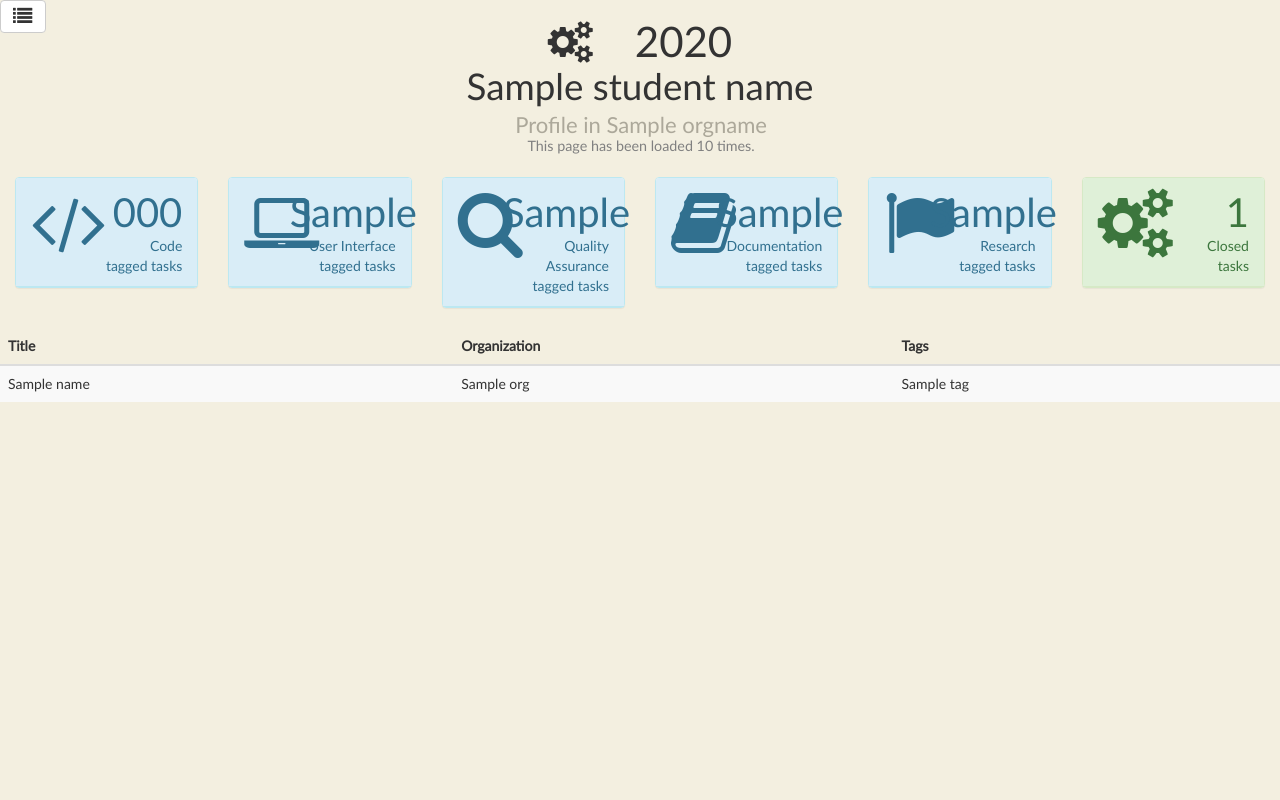
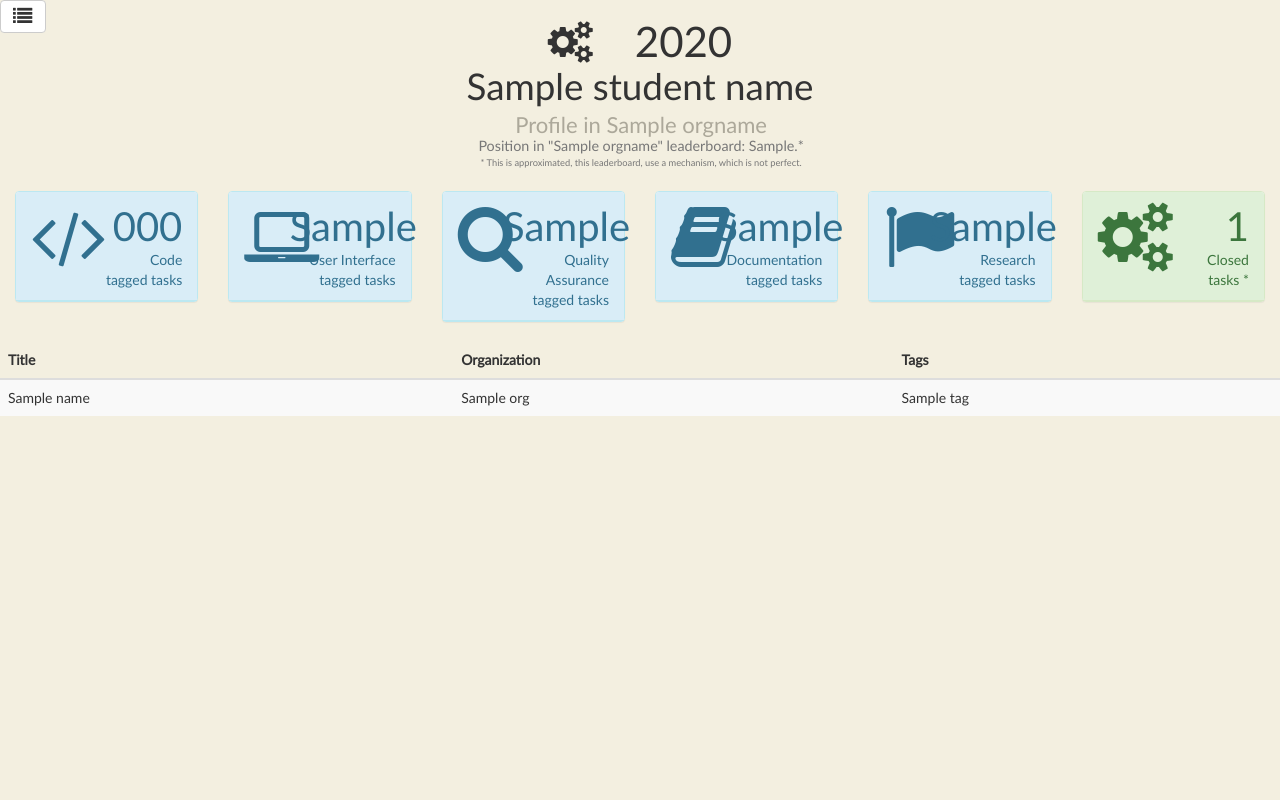
Before and after one commit to i5o/GCILeaderboard-old, a Flask app: template templates/student.html in a window 1280 px wide. Run offline with Flask 2, Linux system fonts and the light colour scheme; the template is opened without the code that fills it: most values are stand-ins (such as "Sample title", 1, 10 or a date in 2020); parts of the project's set-up code (start-up, migrations or seed data) failed here and were passed over; some libraries are stand-ins or nearby versions.

Commit message:
Few changes
Removed times_loaded, and added position in {{ org }}.

Moved more code to utils.py

```diff
--- a/main.py
+++ b/main.py
@@ -31,32 +31,16 @@ app = Flask(__name__)
 GCI = GCIUtils()
 
 
-@app.route('/*')
-def update_times():
-    global TIMES_RELOADED
-    if not os.path.exists("visits.json"):
-        open("visits.json", "w").write("{}")
-
-    TIMES_RELOADED = json.loads(open("visits.json", "r").read())
-    if not request.path in TIMES_RELOADED:
-        TIMES_RELOADED[request.path] = 1
-    else:
-        TIMES_RELOADED[request.path] += 1
-    open("visits.json", "w").write(json.dumps(TIMES_RELOADED, indent=4))
-
-
 @app.route('/gci<year>/', defaults={'year': str(CURRENT_CONTEST)})
 @app.route('/gci<year>')
 @app.route('/gci<year>/')
 @app.route('/')
 def start_index(year=CURRENT_CONTEST):
-    update_times()
     return redirect('/gci' + str(year) + '/org/all')
 
 
 @app.errorhandler(404)
 def page_not_found(e):
-    update_times()
     return render_template('errors/404.html', reloaded=TIMES_RELOADED)
 
 
@@ -65,55 +49,21 @@ def page_not_found(e):
 @app.route('/gci<year>/org/<orgname>')
 @app.route('/gci<year>/org/<orgname>/')
 def leaderboard_org(year, orgname):
-    update_times()
-    GCI.update_leaderboard(int(year))
-    orgs = list(ORGS_DATA[int(year)]['orglist'])
-    if orgname not in orgs:
-        return page_not_found(404)
-
-    pageOrgs = []
-    for org in orgs:
-        pageOrgs.append(
-            {'id': org, 'name': GCI.get_org_name(int(year), org)})
-
-    if orgname != 'all':
-        totalTasks = len(ORG_TASKS[int(year)][orgname])
-    else:
-        totalTasks = 0
-        for org in ORGS_DATA[int(year)]['orglist']:
-            if org == 'all':
-                continue
-            totalTasks += len(ORG_TASKS[int(year)][org])
-
     org_title = GCI.get_org_name(int(year), orgname)
     tags = GCI.get_tasks_count(int(year), orgname)
-    userTasks = sorted(
-        CONTEST_LEADERBOARD[int(year)][orgname].iteritems(),
-        key=lambda x: x[1]['tasks'],
-        reverse=True)
+    tasks = GCI.get_tasks(int(year), orgname)
 
     return render_template(
         'org.html',
         orgname=org_title,
         tags=tags,
-        totalTasks=totalTasks,
-        userTasks=userTasks,
+        totalTasks=tasks["totalTasks"],
+        userTasks=tasks["userTasks"],
         totalStudents=len(
             CONTEST_LEADERBOARD[int(year)][orgname]),
         org_id=orgname,
-        orgs=pageOrgs,
-        year=year,
-        reloaded=TIMES_RELOADED[request.path])
-
-
-@app.route('/times_loaded')
-def loaded():
-    times = json.loads(open("visits.json", "r").read())
-    times = sorted(times.items(), key=operator.itemgetter(1))
-    totaltimes = 0
-    for item in times:
-        totaltimes += item[1]
-    return render_template("loaded.html", times=times, total=totaltimes)
+        orgs=tasks["pageOrgs"],
+        year=year)
 
 
 @app.route(
@@ -123,9 +73,15 @@ def loaded():
         'org': u'all'})
 @app.route('/gci<year>/student/<studentName>/<org>')
 def student(year, studentName, org):
-    update_times()
     studentTasks = GCI.get_student_tasks(studentName, int(year), org)
     tags = studentTasks['total_tags']
+    tasks = GCI.get_tasks(int(year), org)
+
+    studentPos = 1
+    for x in tasks["userTasks"]:
+        if x[1]['name'] == studentName:
+            break
+        studentPos += 1
 
     orgs = list(ORGS_DATA[int(year)]['orglist'])
     pageOrgs = []
@@ -153,7 +109,7 @@ def student(year, studentName, org):
         tasks=studentTasks['tasks'],
         year=year,
         orgs=pageOrgs,
-        reloaded=TIMES_RELOADED[request.path])
+        studentPos=studentPos)
 
 if __name__ == '__main__':
     app.run(debug=True, host="0.0.0.0", port=int(sys.argv[1]))
--- a/templates/index.html
+++ b/templates/index.html
@@ -63,8 +63,6 @@
 
 			ga('create', 'UA-58197410-1', 'auto');
 			ga('send', 'pageview');
-
-
 		</script>
 	</body>
 </html>
--- a/templates/org.html
+++ b/templates/org.html
@@ -10,9 +10,11 @@
 	<h1>
 		{{ orgname }}
 		<span>
-			{{ totalStudents }} students have finished {{ totalTasks }} tasks.
+			{{ totalStudents }} students have finished {{ totalTasks }} tasks. *
 			<small>
-				<p><a href="/times_loaded" id="noColor">This page has been loaded {{ reloaded }} times.</a></p>
+				<p>
+					<small>* This is approximated, this leaderboard, use a mechanism, which is not perfect.</small>
+				</p>
 			</small>
 		</span>
 	</h1>
--- a/templates/student.html
+++ b/templates/student.html
@@ -12,7 +12,9 @@
 		<span>
 			Profile in {{ orgname }}
 			<small>
-				<p><a href="/times_loaded" id="noColor">This page has been loaded {{ reloaded }} times.</a></p>
+				<p>Position in "{{ orgname }}" leaderboard: {{ studentPos }}.*<br>
+					<small>* This is approximated, this leaderboard, use a mechanism, which is not perfect.</small>
+				</p>
 			</small>
 		</span>
 	</h1>
@@ -102,7 +104,7 @@
 					</div>
 					<div class="col-xs-9 text-right">
 						<div class="huge">{{ tasks|length }}</div>
-						<div>Closed<br>tasks</div>
+						<div>Closed<br>tasks *</div>
 					</div>
 				</div>
 			</div>
--- a/test.py
+++ b/test.py
@@ -1,5 +1,5 @@
 import utils
 myutils = utils.GCI()
-org_tests = ['sugarlabs','apertium']
+org_tests = ['sugarlabs', 'apertium']
 year_test = 2014
 print myutils.get_student_tasks('JASKIRAT SINGH', 2014, 'all')
--- a/utils.py
+++ b/utils.py
@@ -47,12 +47,14 @@ class GCIUtils():
 
         # Start data. Take a few minutes
         for year in ORGS_DATA.keys():
-            continue
+            """
+            DISABLED FOR TEST
             data = self.get_orglist(year)
             ORGS_DATA[year]['orglist'] = data[0]
             ORGS_DATA[year]['chart_data'] = data[1]
             self.update_orgs_tasks(year)
-
+            """
+            self.update_leaderboard(int(year))
         self.change_process_name()
 
     def change_process_name(self, name='gci-leaderboard'):
@@ -236,3 +238,31 @@ class GCIUtils():
                     except KeyError:
                         continue
         return tags
+
+    def get_tasks(self, year, orgname):
+        orgs = list(ORGS_DATA[int(year)]['orglist'])
+        if orgname not in orgs:
+            return page_not_found(404)
+
+        pageOrgs = []
+        for org in orgs:
+            pageOrgs.append(
+                {'id': org, 'name': self.get_org_name(year, org)})
+
+        if orgname != 'all':
+            totalTasks = len(ORG_TASKS[year][orgname])
+        else:
+            totalTasks = 0
+            for org in ORGS_DATA[year]['orglist']:
+                if org == 'all':
+                    continue
+                totalTasks += len(ORG_TASKS[year][org])
+
+        userTasks = sorted(
+            CONTEST_LEADERBOARD[year][orgname].iteritems(),
+            key=lambda x: x[1]['tasks'],
+            reverse=True)
+        return {
+            "userTasks": userTasks,
+            "totalTasks": totalTasks,
+            "pageOrgs": pageOrgs}
```
